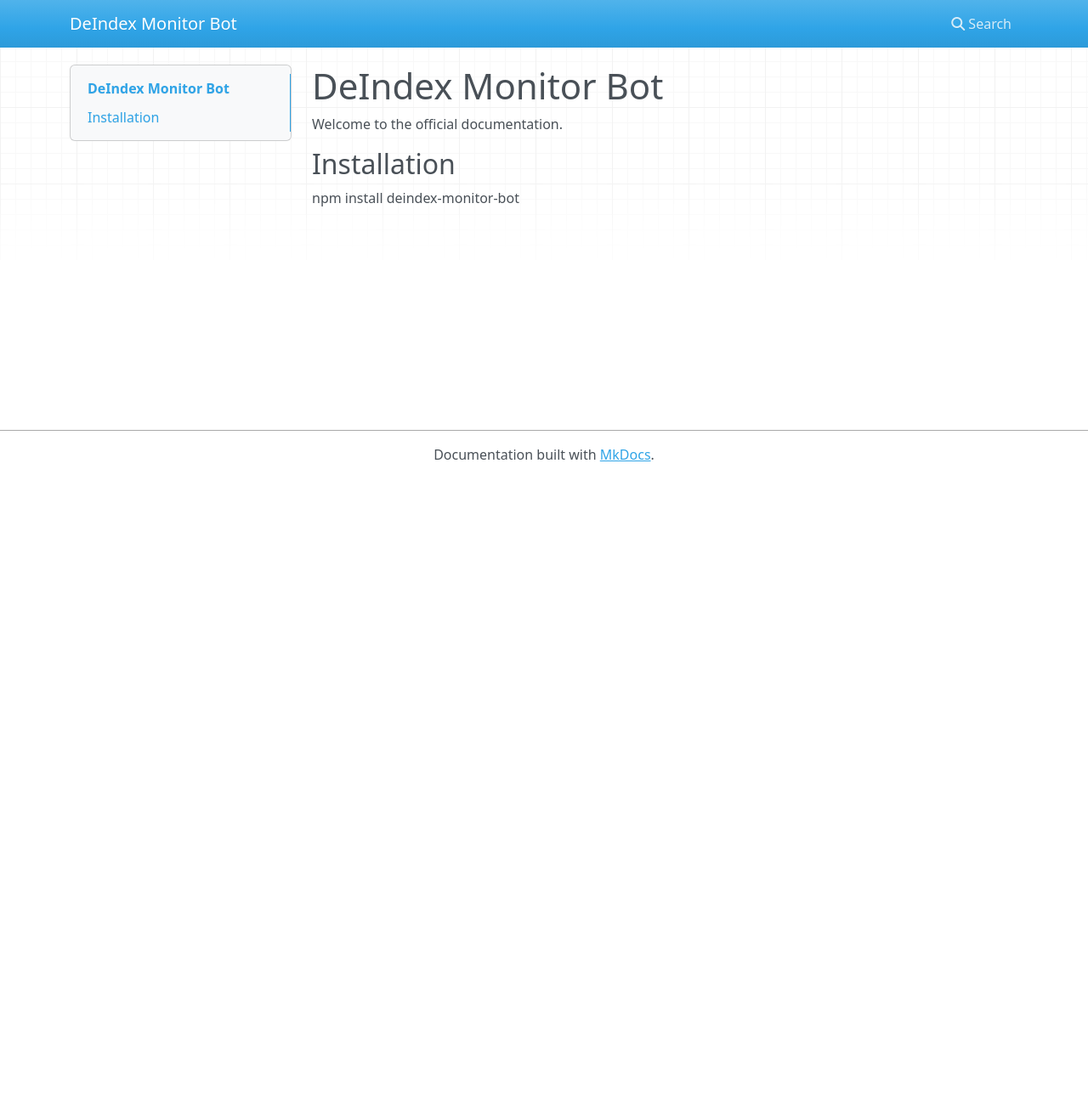
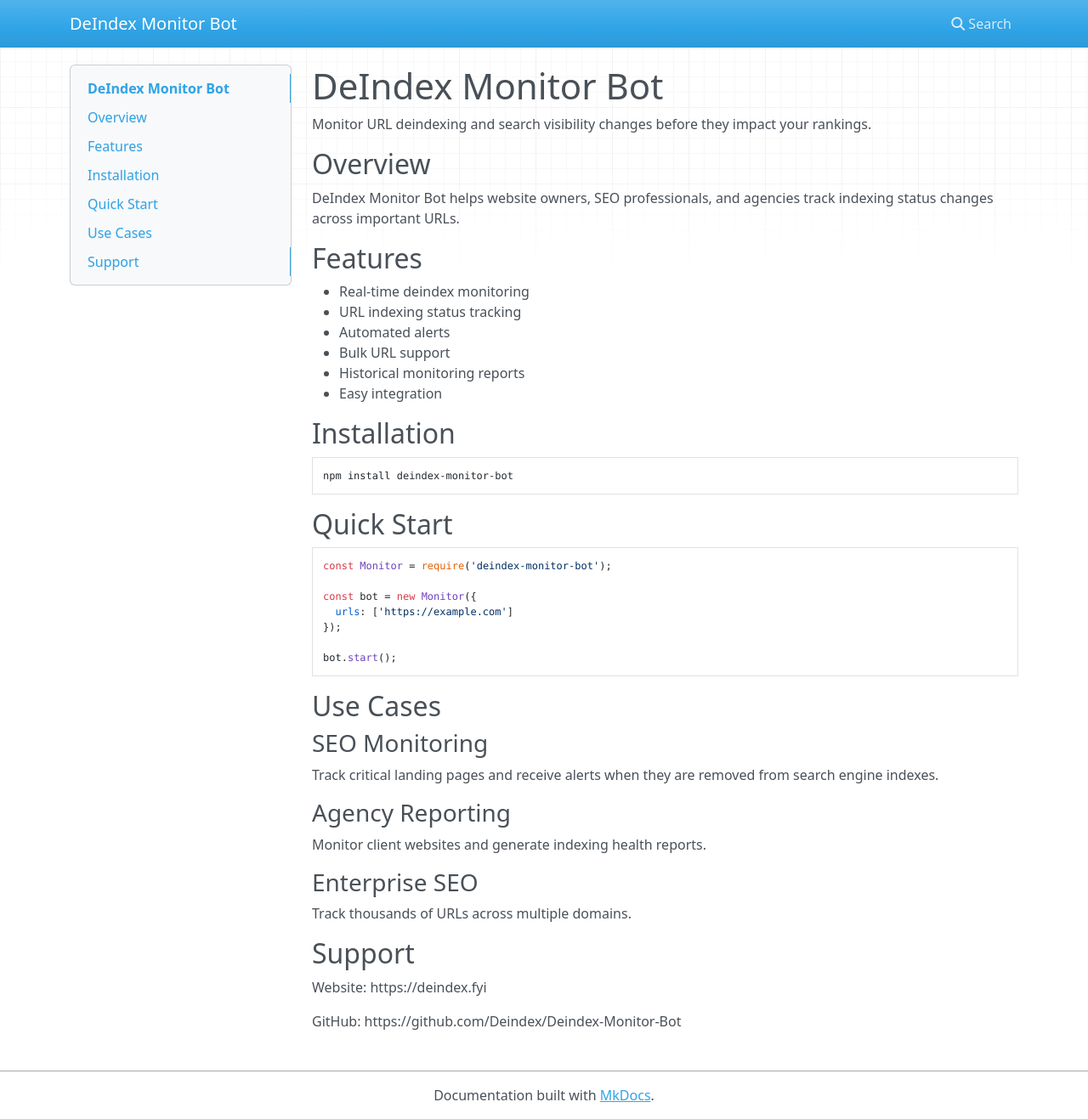
Before and after one commit to Deindex/Deindex-Monitor-Bot, an MkDocs documentation site: the page built from docs/index.md, in a window 1280 px wide and 1317 px high. Shown: the whole window at 85% size. Built offline with MkDocs 1.6.1, drawn with Linux system fonts in a browser that asks for light colours; nearby versions of some CDN libraries.

Commit message:
Update index.md

````diff
--- a/docs/index.md
+++ b/docs/index.md
@@ -1,7 +1,51 @@
 # DeIndex Monitor Bot
 
-Welcome to the official documentation.
+Monitor URL deindexing and search visibility changes before they impact your rankings.
+
+## Overview
+
+DeIndex Monitor Bot helps website owners, SEO professionals, and agencies track indexing status changes across important URLs.
+
+## Features
+
+- Real-time deindex monitoring
+- URL indexing status tracking
+- Automated alerts
+- Bulk URL support
+- Historical monitoring reports
+- Easy integration
 
 ## Installation
 
+```bash
 npm install deindex-monitor-bot
+```
+
+## Quick Start
+
+```javascript
+const Monitor = require('deindex-monitor-bot');
+
+const bot = new Monitor({
+  urls: ['https://example.com']
+});
+
+bot.start();
+```
+
+## Use Cases
+
+### SEO Monitoring
+Track critical landing pages and receive alerts when they are removed from search engine indexes.
+
+### Agency Reporting
+Monitor client websites and generate indexing health reports.
+
+### Enterprise SEO
+Track thousands of URLs across multiple domains.
+
+## Support
+
+Website: https://deindex.fyi
+
+GitHub: https://github.com/Deindex/Deindex-Monitor-Bot
````
